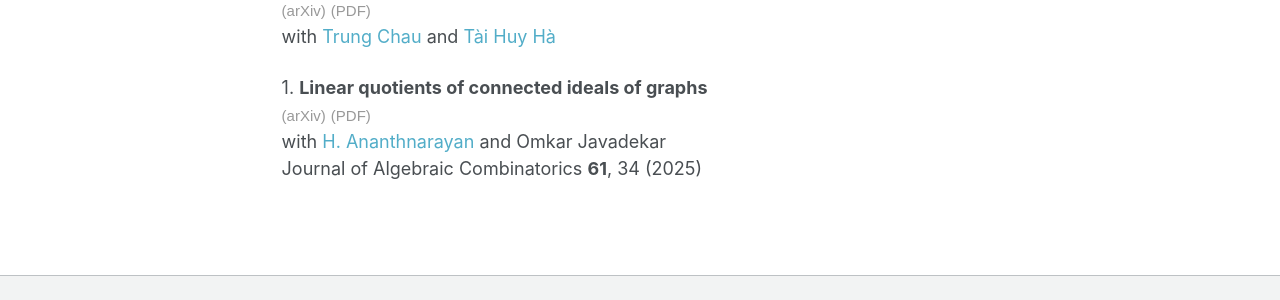
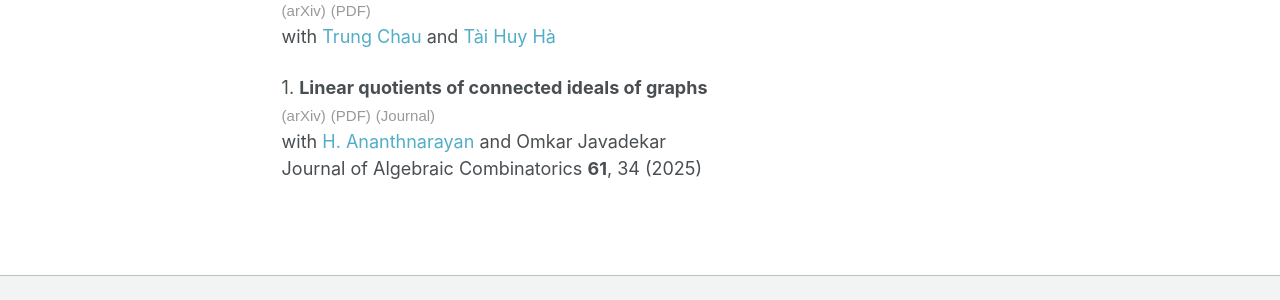
Before and after one commit to aryamanmaithani/math, a Jekyll site: the page built from _pages/papers.md, in a window 1280 px wide and 1143 px high. Shown: the part 740-1040 px from the top of the window. Built offline with Jekyll 4.4.1, drawn with Linux system fonts in a browser that asks for light colours; formulas are drawn with MathJax 3.

Commit message:
+ JACO link

```diff
--- a/_pages/papers.md
+++ b/_pages/papers.md
@@ -32,6 +32,6 @@
 with [Trung Chau](https://trungchaumath.github.io/) and [Tài Huy Hà](http://www.math.tulane.edu/~tai/)
 
 1\. <b>Linear quotients of connected ideals of graphs</b>
- <a href="https://arxiv.org/abs/2401.01046" target="_blank"><span style="font-family: sans-serif, 'Open Sans';color: #999;font-size: 15px;">(arXiv)</span></a> <a href="ananthnarayan_javadekar_maithani_linear_quotients_connected_ideals.pdf" target="_blank"><span style="font-family: sans-serif, 'Open Sans';color: #999;font-size: 15px;">(PDF)</span></a>
+ <a href="https://arxiv.org/abs/2401.01046" target="_blank"><span style="font-family: sans-serif, 'Open Sans';color: #999;font-size: 15px;">(arXiv)</span></a> <a href="ananthnarayan_javadekar_maithani_linear_quotients_connected_ideals.pdf" target="_blank"><span style="font-family: sans-serif, 'Open Sans';color: #999;font-size: 15px;">(PDF)</span></a> <a href="https://link.springer.com/article/10.1007/s10801-025-01395-6" target="_blank"><span style="font-family: sans-serif, 'Open Sans';color: #999;font-size: 15px;">(Journal)</span></a>
 with [H. Ananthnarayan](https://www.math.iitb.ac.in/~ananth/) and Omkar Javadekar
 Journal of Algebraic Combinatorics **61**, 34 (2025)
--- a/codes/papers_page_generator/papers.txt
+++ b/codes/papers_page_generator/papers.txt
@@ -43,6 +43,7 @@
 date: 2024-01-02
 coauthors: HA, OJ
 arxiv: 2401.01046
+journal: https://link.springer.com/article/10.1007/s10801-025-01395-6
 pdf: ananthnarayan_javadekar_maithani_linear_quotients_connected_ideals
 cite: Journal of Algebraic Combinatorics **61**, 34 (2025)
 =========
```
